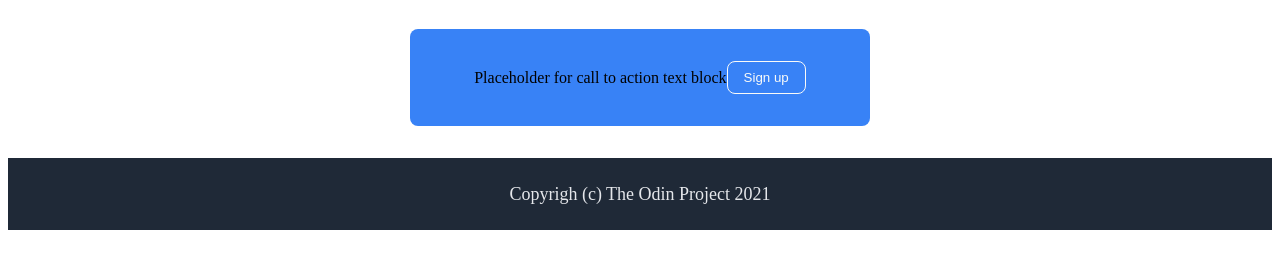
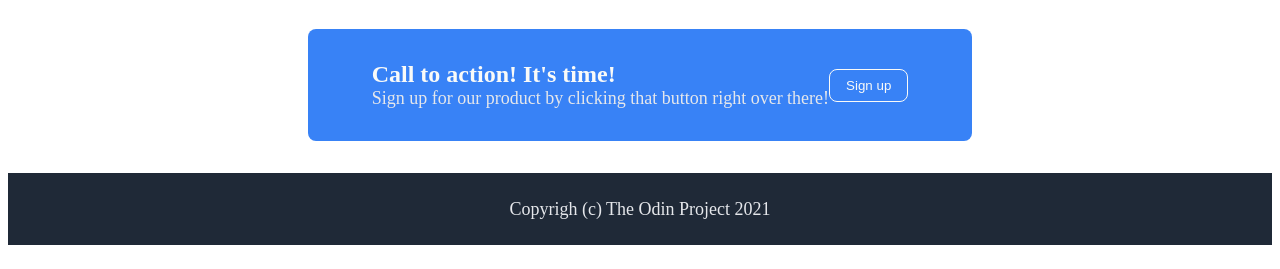
Before and after one commit to Pietro-GAS/odin-landing-page, a plain HTML site: page index.html in a window 1280 px wide. Shown: the part 531-800 px from the top of the page. Drawn offline with Linux system fonts and the light colour scheme.

Commit message:
Add containers to call to action section

```diff
--- a/index.html
+++ b/index.html
@@ -40,8 +40,13 @@
 
     <div class="action">
         <div class="action-content">
-            <div class="action-text">Placeholder for call to action text block</div>
-            <button class="sign-up" id="action-button">Sign up</button>
+            <div class="action-text">
+                <div class="action-title">Call to action! It's time!</div>
+                <div id="secondary">Sign up for our product by clicking that button right over there!</div>
+            </div>
+            <div class="action-button">
+                <button class="sign-up" id="action-button">Sign up</button>
+            </div>
         </div>
     </div>
 
```
